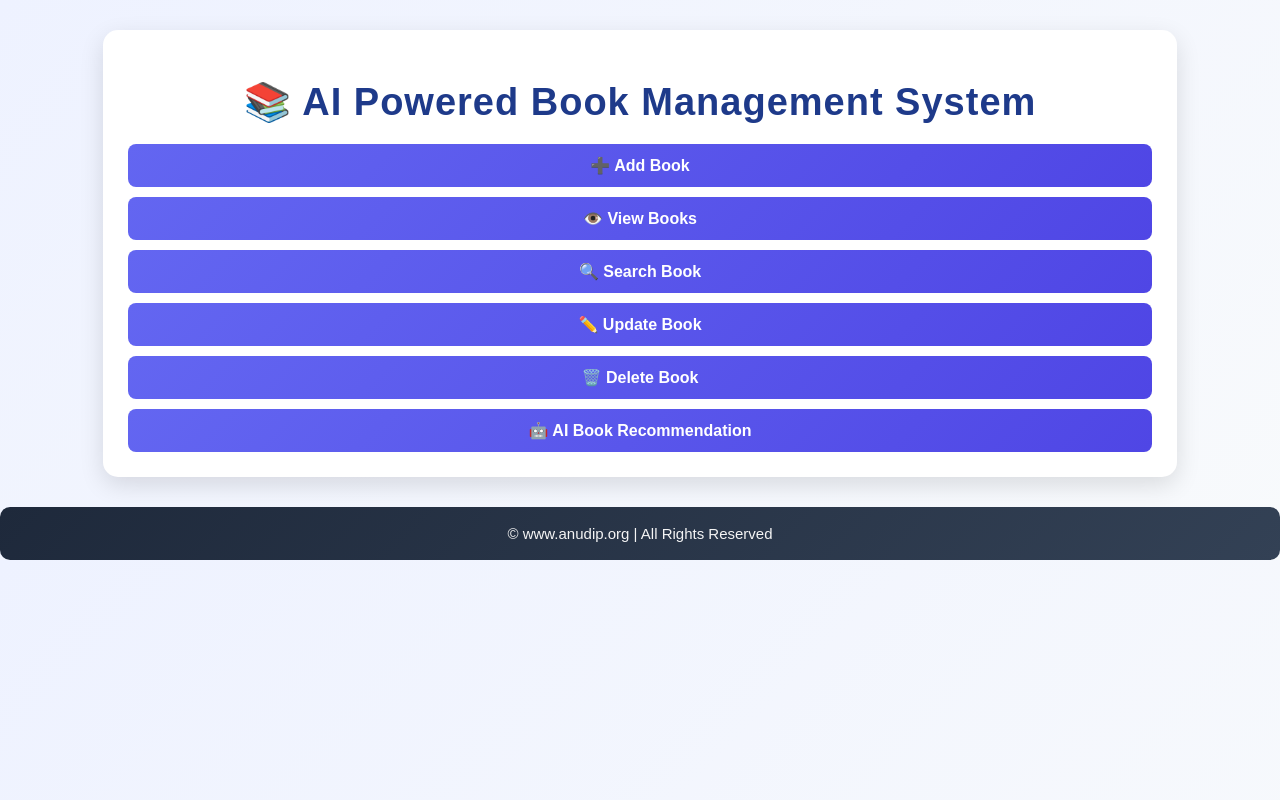
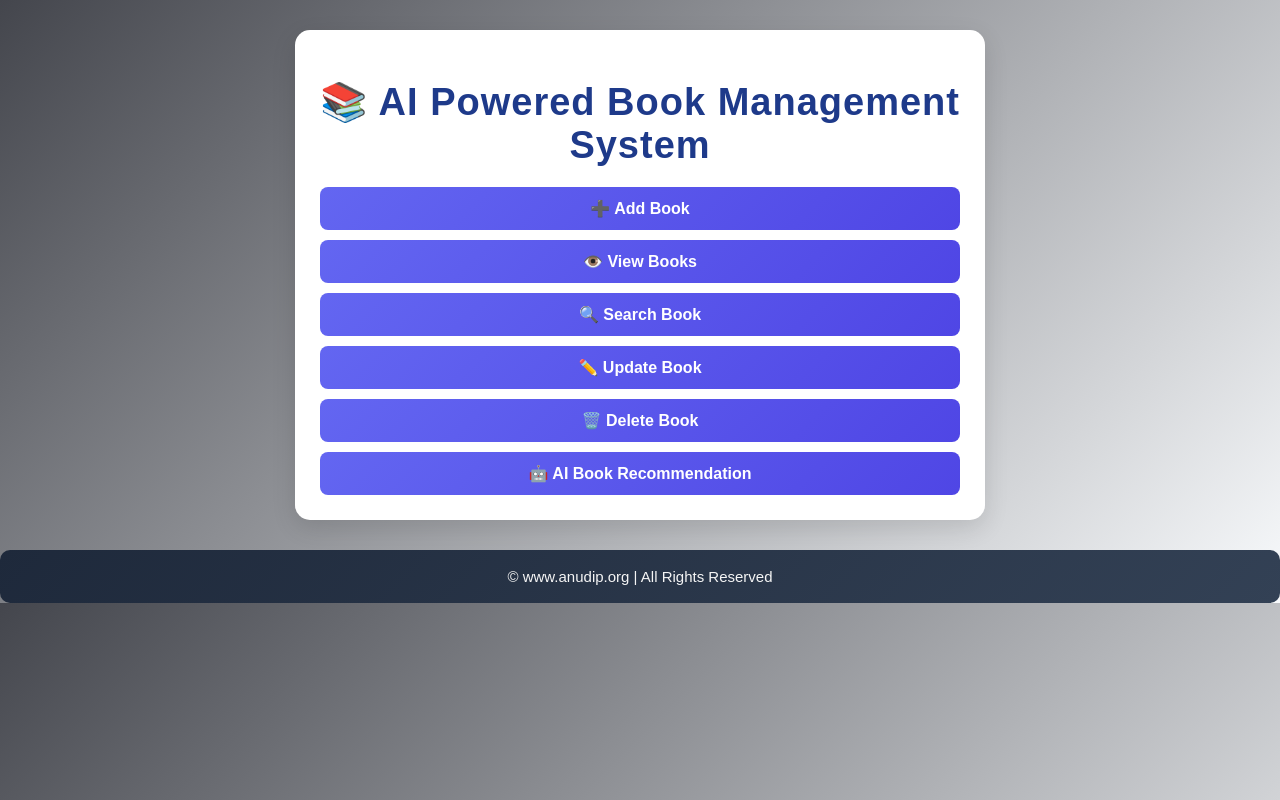
Before and after one commit to rupalijain1712/BookManagementSystem, a Flask app: page / in a window 1280 px wide. Run offline with Flask 3, Linux system fonts and the light colour scheme.

Commit message:
Committed at 17:03

```diff
--- a/static/style.css
+++ b/static/style.css
@@ -97,14 +97,14 @@ td {
   font-size: 16px;
 } */
 body {
-  background: linear-gradient(135deg, #eef2ff, #f8fafc);
+  background: linear-gradient(135deg, #44464d, #f8fafc);
   font-family: Arial, sans-serif;
   margin: 0;
   padding: 0;
 }
 
 .container {
-  width: 80%;
+  width: 50%;
   margin: auto;
   margin-top: 30px;
   background: white;
--- a/templates/home.html
+++ b/templates/home.html
@@ -6,6 +6,12 @@
     <link rel="stylesheet"
           href="{{ url_for('static', filename='style.css') }}">
 </head>
+
+
+
+
+
+
 
 <body>
 
```
Also changed, not shown: books.db.
